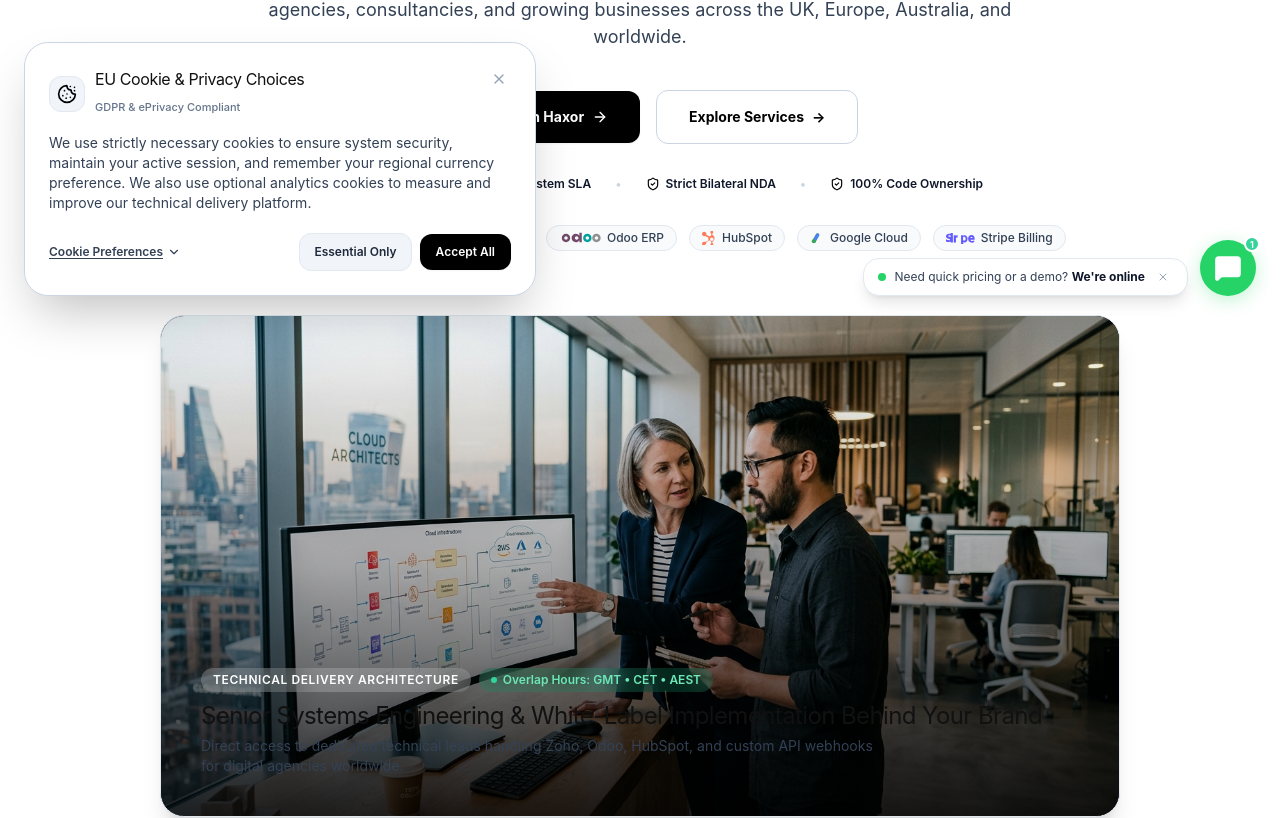
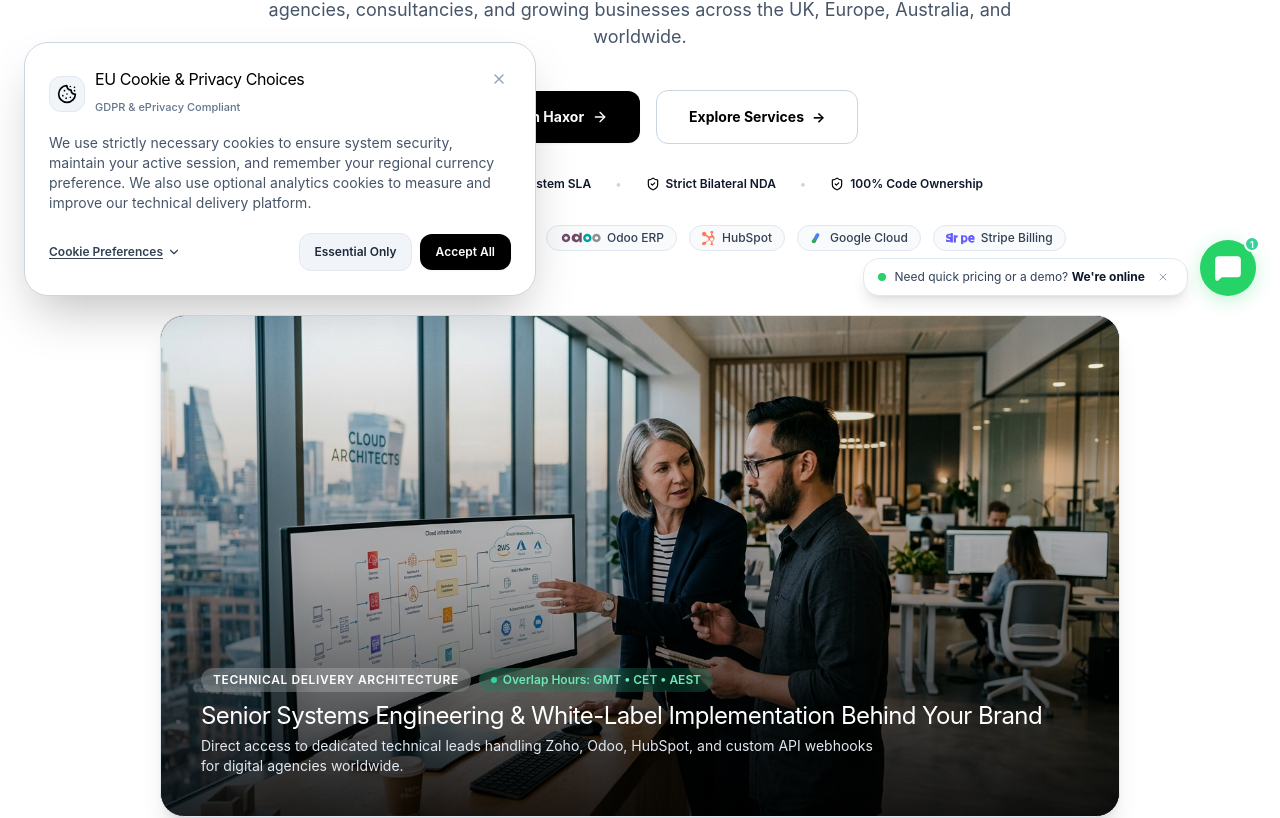
Before and after one commit to KimJon/haxormtc, a React (Vite) app: page / in a window 1280 px wide. Shown: the part 480-1298 px from the top of the page. Built offline with nearby package versions, Linux system fonts and the light colour scheme; no server answers.

Commit message:
Permanently fix dark section text contrast in Home.jsx and index.css, and add cache-control rules

```diff
--- a/scripts/prepare-gh-pages.cjs
+++ b/scripts/prepare-gh-pages.cjs
@@ -36,6 +36,10 @@ const headersContent = `/*
   Permissions-Policy: camera=(), microphone=(), geolocation=(), payment=()
   Strict-Transport-Security: max-age=31536000; includeSubDomains; preload
   Content-Security-Policy: default-src 'self'; script-src 'self' 'unsafe-inline'; style-src 'self' 'unsafe-inline' https://fonts.googleapis.com; font-src 'self' https://fonts.gstatic.com data:; img-src 'self' data: https: blob:; connect-src 'self' https://api.whatsapp.com https://ipapi.co; object-src 'none'; base-uri 'self'; form-action 'self' https://api.whatsapp.com https://wa.me; frame-ancestors 'none';
+  Cache-Control: public, max-age=0, must-revalidate
+
+/assets/*
+  Cache-Control: public, max-age=31536000, immutable
 `;
 fs.writeFileSync(headersPath, headersContent, 'utf8');
 console.log('[GH-PAGES] Created dist/_headers (hardened security policies)');
--- a/src/index.css
+++ b/src/index.css
@@ -179,16 +179,12 @@
 
 /* =========================================================================
    TEXT VISIBILITY & CONTRAST ENGINE
-   Prevents white text on white backgrounds and dark text on dark backgrounds.
    ========================================================================= */
 
-/* Default base typography colors */
-h1, h2, h3, h4, h5, h6 {
-  color: #111111;
-}
-
-p {
-  color: #334155;
+/* Headings and body elements naturally inherit color so that any text-white,
+   text-slate-200, text-black, or parent container text color flows cleanly without conflicts */
+h1, h2, h3, h4, h5, h6, p, span {
+  color: inherit;
 }
 
 /* Explicit Dark Containers & Sections */
@@ -203,54 +199,14 @@ footer,
   color: #FFFFFF;
 }
 
-.dark-section h1, .dark-section h2, .dark-section h3, .dark-section h4,
-footer h1, footer h2, footer h3, footer h4,
-.bg-black h1, .bg-black h2, .bg-black h3,
-.bg-\[\#111111\] h1, .bg-\[\#111111\] h2, .bg-\[\#111111\] h3,
-.bg-neutral-900 h1, .bg-neutral-900 h2, .bg-neutral-900 h3,
-.bg-slate-900 h1, .bg-slate-900 h2, .bg-slate-900 h3,
-.clarity-h1-dark {
-  color: #FFFFFF !important;
-}
-
-.dark-section p,
-footer p,
-.bg-black p,
-.bg-\[\#111111\] p,
-.bg-neutral-900 p,
-.bg-slate-900 p {
-  color: rgba(255, 255, 255, 0.88);
-}
-
-/* Light Containers & Cards ALWAYS Enforce Dark Legible Text (Even inside dark parents) */
-.light-section,
+/* Explicit Light Containers */
+.bg-white,
 .clean-card,
-.bg-white,
-.bg-slate-50,
-.bg-slate-100,
-.bg-\[\#F4F5F7\] {
+.light-section {
   color: #111111;
 }
 
-.light-section h1, .light-section h2, .light-section h3, .light-section h4, .light-section h5, .light-section h6,
-.clean-card h1, .clean-card h2, .clean-card h3, .clean-card h4, .clean-card h5, .clean-card h6,
-.bg-white h1, .bg-white h2, .bg-white h3, .bg-white h4, .bg-white h5, .bg-white h6,
-.bg-slate-50 h1, .bg-slate-50 h2, .bg-slate-50 h3, .bg-slate-50 h4,
-.bg-slate-100 h1, .bg-slate-100 h2, .bg-slate-100 h3, .bg-slate-100 h4,
-.bg-\[\#F4F5F7\] h1, .bg-\[\#F4F5F7\] h2, .bg-\[\#F4F5F7\] h3, .bg-\[\#F4F5F7\] h4 {
-  color: #111111 !important;
-}
-
-.light-section p,
-.clean-card p,
-.bg-white p,
-.bg-slate-50 p,
-.bg-slate-100 p,
-.bg-\[\#F4F5F7\] p {
-  color: #334155 !important;
-}
-
-/* Explicit Tailwind color utility classes must always retain absolute priority */
+/* Explicit Tailwind color utility classes always have absolute priority */
 .text-white { color: #FFFFFF !important; }
 .text-slate-100 { color: #F1F5F9 !important; }
 .text-slate-200 { color: #E2E8F0 !important; }
--- a/src/pages/Home.jsx
+++ b/src/pages/Home.jsx
@@ -600,7 +600,7 @@ export default function Home() {
                   Briefing Template &amp; Scoping Playbook
                 </h2>
 
-                <p className="text-base text-slate-300 leading-relaxed">
+                <p className="text-base text-slate-200 leading-relaxed font-normal">
                   If you’re unsure about the type of technical information you’ll need to provide an implementation partner like ourselves to deliver successful CRM &amp; automation projects, we’ve produced a comprehensive briefing template you can use as a starting point.
                 </p>
 
@@ -635,11 +635,11 @@ export default function Home() {
                 </h3>
               </div>
 
-              <div className="lg:col-span-8 space-y-4 text-sm sm:text-base text-slate-300 leading-relaxed">
-                <p>
+              <div className="lg:col-span-8 space-y-4 text-sm sm:text-base leading-relaxed">
+                <p className="text-slate-200 font-normal">
                   Our services, including CRM implementation, workflow automation, and custom API integrations, are widely used capabilities that we weave together for our clients to build a comprehensive operations engine that supports sustainable and predictable growth.
                 </p>
-                <p>
+                <p className="text-slate-200 font-normal">
                   We use our combined software engineering and agency delivery experience of working in and for B2B technology companies with often long, considered &amp; complex sales cycles to deliver results for marketers and business operators like you.
                 </p>
               </div>
```
